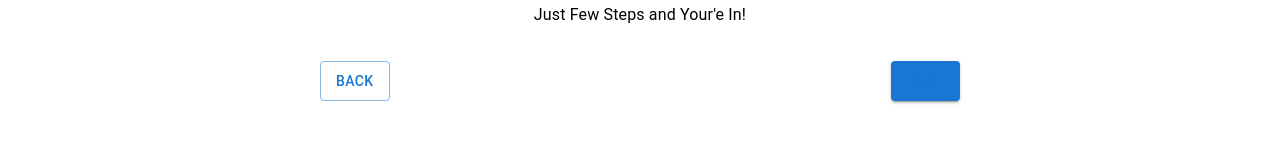
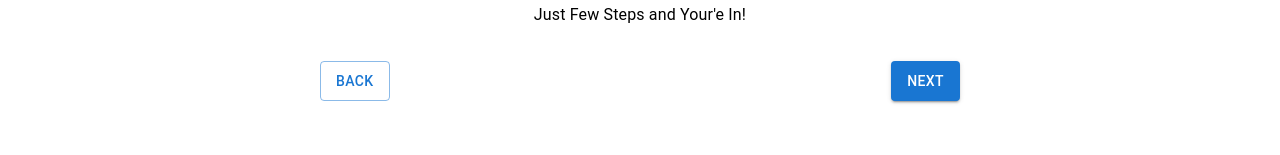
Before and after one commit to AvishayDev/Instagram, a React (Create React App) app in the folder frontend/: page /register in a window 1280 px wide. Shown: the part 145-300 px from the top of the page. Built offline with nearby package versions, Linux system fonts and the light colour scheme.

Commit message:
set-up context to register flow

```diff
--- a/frontend/src/App.tsx
+++ b/frontend/src/App.tsx
@@ -10,6 +10,7 @@ import Share from './pages/Share';
 import Profile from './pages/Profile';
 import Layout from './pages/Layout';
 import Register from './pages/Register/Register';
+import { RegisterProvider } from './pages/Register/RegisterContext';
 
 
 
@@ -20,7 +21,7 @@ function App() {
         <Routes>
           <Route path='/'>
 
-              <Route element={<Layout hasNavbar={false}/>}>
+              <Route element={<RegisterProvider><Layout hasNavbar={false}/></RegisterProvider>}>
                 <Route path='login' element={<Login/>}/>
                 <Route path='register' element={<Register/>}>
                   <Route path='1' element={<RegisterStep1/>}/>
--- a/frontend/src/components/LinkButton.tsx
+++ b/frontend/src/components/LinkButton.tsx
@@ -11,7 +11,7 @@ interface LinkButtonProps extends ButtonProps{
 function LinkButton(props:LinkButtonProps) {
     return (<>
             <Button {...props}>
-                    <Link to={props.to} style={{ textDecoration: 'none',color:'#1976d2' }}>
+                    <Link to={props.to} style={{ textDecoration: 'none',color:props.variant === 'contained' ? '#ffffff': '#1976d2' }}>
                         {props.children}
                     </Link>
             </Button>
--- a/frontend/src/components/RegisterNavigation.tsx
+++ b/frontend/src/components/RegisterNavigation.tsx
@@ -1,11 +1,11 @@
 import { Box, Button } from "@mui/material";
 import LinkButton from "./LinkButton";
 import { useContext } from "react";
-import { RegisterContext } from "../pages/Register/RegisterContext";
+import { useRegisterContext } from "../pages/Register/RegisterContext";
 
 function RegisterNavigation() {
 
-    const {currentPage} = useContext(RegisterContext)
+    const {currentPage} = useRegisterContext()
 
     return (
         <Box sx={{
@@ -13,8 +13,8 @@ function RegisterNavigation() {
             justifyContent: 'space-between',
             marginTop: 4
             }}>
-            <LinkButton to={`register/${currentPage}`}variant="outlined"  sx={{height:'40px'}}>Back</LinkButton>
-            <LinkButton to={`register/${currentPage}`}variant="contained" sx={{height:'40px'}}>Next</LinkButton>
+            <LinkButton to={`${currentPage}`} variant="outlined"  sx={{height:'40px'}}>Back</LinkButton>
+            <LinkButton to={`${currentPage}`} variant="contained" sx={{height:'40px'}}>Next</LinkButton>
         </Box>
      );
 }
--- a/frontend/src/pages/Register/RegisterContext.tsx
+++ b/frontend/src/pages/Register/RegisterContext.tsx
@@ -1,23 +1,45 @@
-import { createContext,ReactNode } from "react";
+import { createContext,ReactNode, useContext, useState } from "react";
 
 
 interface RegisterContextProps {
     children: ReactNode;
 }
 
-export interface RegisterContent {
-    currentPage:number
+interface RegisterContextVariables {
+    currentPage: number;
+    nextPage: ()=> void;
+    backPage: ()=> void;
+    registerFlow: string[];
 }
 
-const context:RegisterContent ={
-    currentPage:2
-}
+const RegisterContext = createContext<RegisterContextVariables>({
+    currentPage:0,
+    nextPage:()=>{},
+    backPage:()=>{},
+    registerFlow:[]
+});
 
-export const RegisterContext = createContext(context);
+export const useRegisterContext = () => useContext(RegisterContext);
 
 
 export function RegisterProvider({children}:RegisterContextProps){
 
+    const [currentPage,setCurrentPage] = useState(0)
+
+    const registerFlow = [
+        '/login',
+        '/register/1',
+        '/register/2',
+        '/register/3',
+        '/feed'
+    ]
+
+    const context ={
+        currentPage,
+        nextPage:()=>setCurrentPage(currentPage + 1),
+        backPage:()=>setCurrentPage(currentPage - 1),
+        registerFlow
+    }
 
     return (
         <RegisterContext.Provider value={context}>
```
